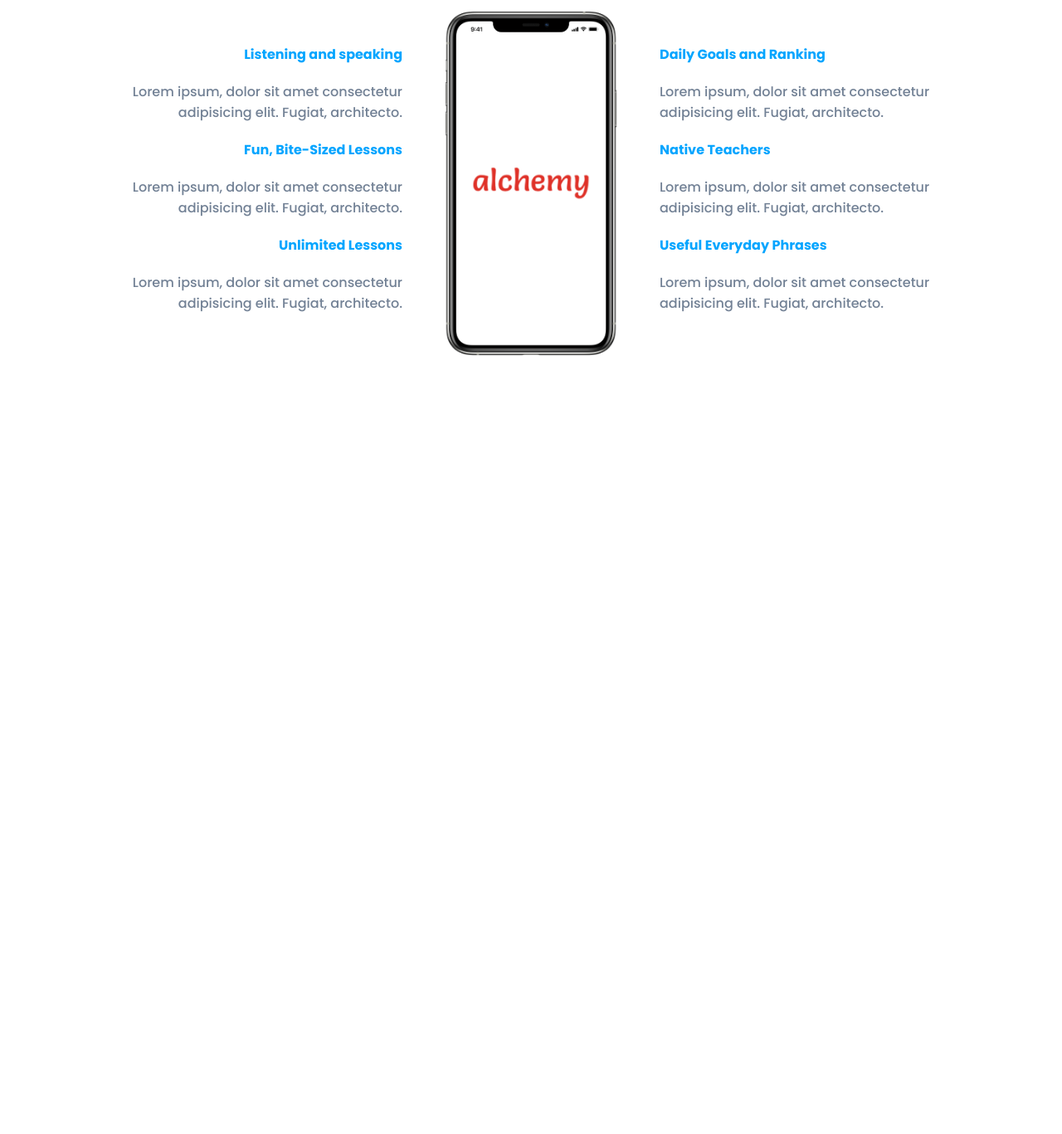
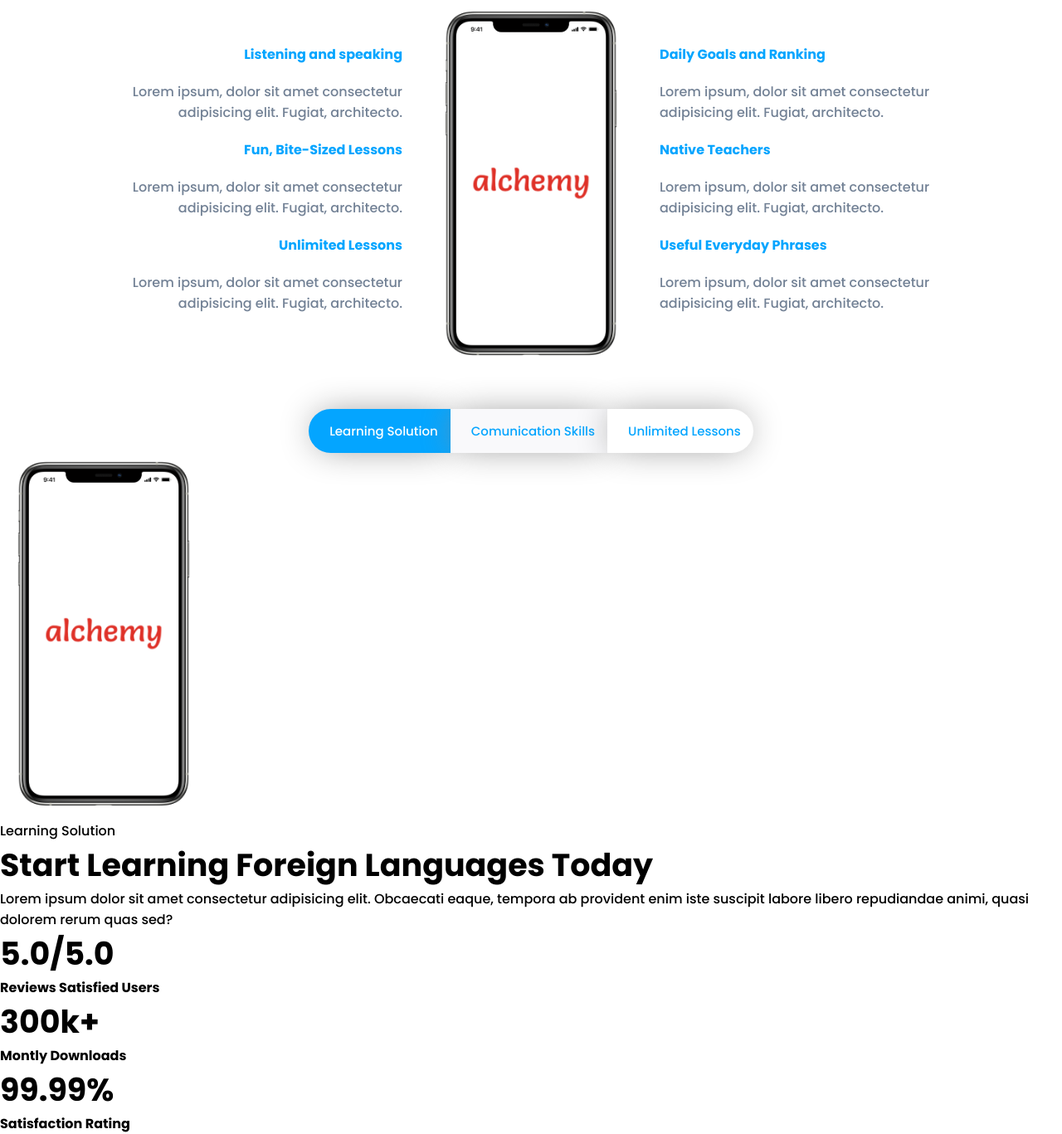
Before and after one commit to rohilpinto/RazrCorpAssigment, a plain HTML site: page index.html in a window 1280 px wide. Shown: the part 1847-3214 px from the top of the page at 83% size. Before the commit the page ends 2293 px from the top, so only its background shows below. Drawn offline with Linux system fonts and the light colour scheme.

Commit message:
added skill selector styles

```diff
--- a/index.html
+++ b/index.html
@@ -103,7 +103,7 @@
       <p>We help our clients achinve tangible, high-impact results.Tempor incidiunt ut labore et dolore magna aliqua</p>
 
       <div class="features--description-container">
-        <div class="features--discription-wrapper">
+        <div class="features--description-wrapper">
           <div>
             <h4>Listening and speaking</h4>
             <p>Lorem ipsum, dolor sit amet consectetur adipisicing elit. Fugiat, architecto.</p>
@@ -122,7 +122,7 @@
           <img src="/assets/iPhone 11 Pro Max.png" alt="" class="branding" />
         </div>
 
-				<div class="features--discription-wrapper">
+        <div class="features--description-wrapper">
           <div>
             <h4>Daily Goals and Ranking</h4>
             <p>Lorem ipsum, dolor sit amet consectetur adipisicing elit. Fugiat, architecto.</p>
@@ -138,5 +138,42 @@
         </div>
       </div>
     </section>
+
+    <section class="skills">
+      <div class="skills--selector-wrapper">
+        <div class="skills--selector">
+          <p>Learning Solution</p>
+        </div>
+        <div class="skills--selector">
+          <p>Comunication Skills</p>
+        </div>
+        <div class="skills--selector">
+          <p>Unlimited Lessons</p>
+        </div>
+      </div>
+
+      <img src="/assets/iPhone 11 Pro Max.png" alt="" class="branding" />
+
+      <div class="skills--description">
+        <p>Learning Solution</p>
+        <h1>Start Learning Foreign Languages Today</h1>
+        <p>Lorem ipsum dolor sit amet consectetur adipisicing elit. Obcaecati eaque, tempora ab provident enim iste suscipit labore libero repudiandae animi, quasi dolorem rerum quas sed?</p>
+
+        <div class="skills-info-wrapper">
+          <div class="skills--info">
+            <h1>5.0/5.0</h1>
+            <h4>Reviews Satisfied Users</h4>
+          </div>
+          <div class="skills--info">
+            <h1>300k+</h1>
+            <h4>Montly Downloads</h4>
+          </div>
+          <div class="skills--info">
+            <h1>99.99%</h1>
+            <h4>Satisfaction Rating</h4>
+          </div>
+        </div>
+      </div>
+    </section>
   </body>
 </html>
--- a/style.css
+++ b/style.css
@@ -11,6 +11,7 @@
   --Semi--light-blue: #2c3345;
   --Light-blue: #728195;
   --White: #ffffff;
+  --Shy-white: #f9f9fb;
   --Light-orange: #fdb5a0;
   --shy-blue: #f7f8fd;
   --Bold-blue: #04a5ff;
@@ -242,7 +243,7 @@ p {
   justify-content: center;
 }
 
-.features--discription-wrapper {
+.features--description-wrapper {
   display: flex;
   flex-direction: column;
   /* justify-content: space-evenly; */
@@ -252,26 +253,73 @@ p {
   height: 400px;
 }
 
-.features-branding{
-	margin: 0 30px;
+.features-branding {
+  margin: 0 30px;
 }
 
-.features--discription-wrapper div h4 {
+.features--description-wrapper div h4 {
   color: var(--Bold-blue);
   margin: 20px 0;
 
   text-align: right;
 }
 
-.features--discription-wrapper div p {
+.features--description-wrapper div p {
   color: var(--Light-blue);
   text-align: right;
 }
 
-.features--discription-wrapper:last-of-type div h4 {
+.features--description-wrapper:last-of-type div h4 {
   text-align: left;
   /* margin-top: 20px; */
 }
-.features--discription-wrapper:last-of-type div p {
+.features--description-wrapper:last-of-type div p {
   text-align: left;
 }
+
+.features--description-wrapper:last-of-type {
+  margin-bottom: 60px;
+}
+
+/* Skills */
+
+.skills--selector-wrapper {
+  width: 700px;
+  border-radius: 50px;
+
+  display: flex;
+
+  font-size: 1.5rem;
+
+  align-items: center;
+	justify-content: center;
+  margin: auto;
+
+
+}
+
+.skills--selector {
+	-webkit-box-shadow: 0px 0px 43px -8px #878787;
+	box-shadow: 0px 0px 43px -8px #878787;
+}
+
+.skills--selector:nth-child(1) {
+  background-color: var(--Bold-blue);
+  border-radius: 50px 0 0 50px;
+  padding: 15px 15px 15px 25px;
+  color: var(--White);
+}
+
+.skills--selector:nth-child(2) {
+  background-color: var(--Shy-white);
+
+  padding: 15px 15px 15px 25px;
+  color: var(--Bold-blue);
+}
+
+.skills--selector:nth-child(3) {
+  background-color: var(--White);
+  border-radius: 0px 50px 50px 0px;
+  padding: 15px 15px 15px 25px;
+  color: var(--Bold-blue);
+}
```
